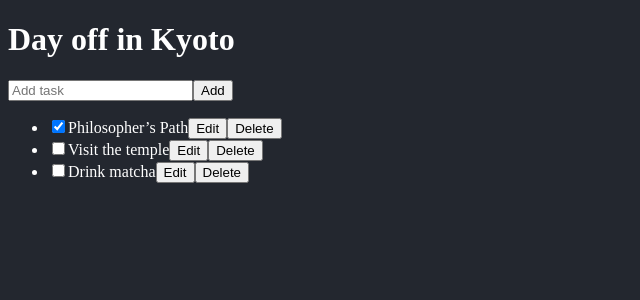
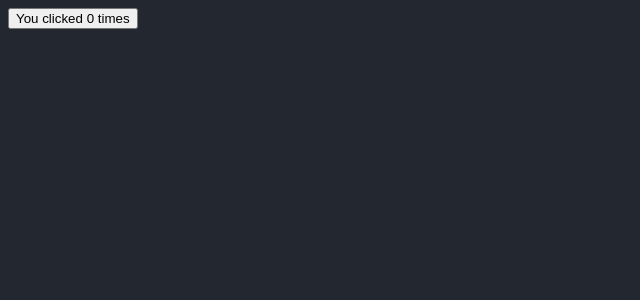
Before and after one commit to iefnaug/react-basic, a React (Create React App) app: page / in a window 1280 px wide. Shown: the top 300 px of the page, without its empty margins (0-640 px from the left). Built offline with nearby package versions, Linux system fonts and the light colour scheme.

Commit message:
ref改变不会重新渲染组件

```diff
--- /dev/null
+++ b/src/04Escape-Hatches/01ReferencingValuesWithRefs/App.jsx
@@ -0,0 +1,17 @@
+import {useRef, useState} from 'react';
+
+export default function Counter() {
+    // const [count, setCount] = useState(0);
+    const refCount = useRef(0);
+
+    function handleClick() {
+        // setCount(count + 1);
+        refCount.current += 1;
+    }
+
+    return (
+        <button onClick={handleClick}>
+            You clicked {refCount.current} times
+        </button>
+    );
+}
--- a/src/index.js
+++ b/src/index.js
@@ -9,7 +9,8 @@ import './index.css'
 // import App from './03Manage-State/04Preserving-And-Resetting-State/App'
 // import App from './03Manage-State/05Extracting-State-Logic-Into-A-Reducer/App'
 // import App from './03Manage-State/06Passing-Data-Deeply-With-Context/App'
-import App from './03Manage-State/07ScallingUpWithReducerAndContext/App'
+// import App from './03Manage-State/07ScallingUpWithReducerAndContext/App'
+import App from './04Escape-Hatches/01ReferencingValuesWithRefs/App'
 // import {StrictMode} from "react";
 
 const root = createRoot(document.querySelector('#root'))
```
